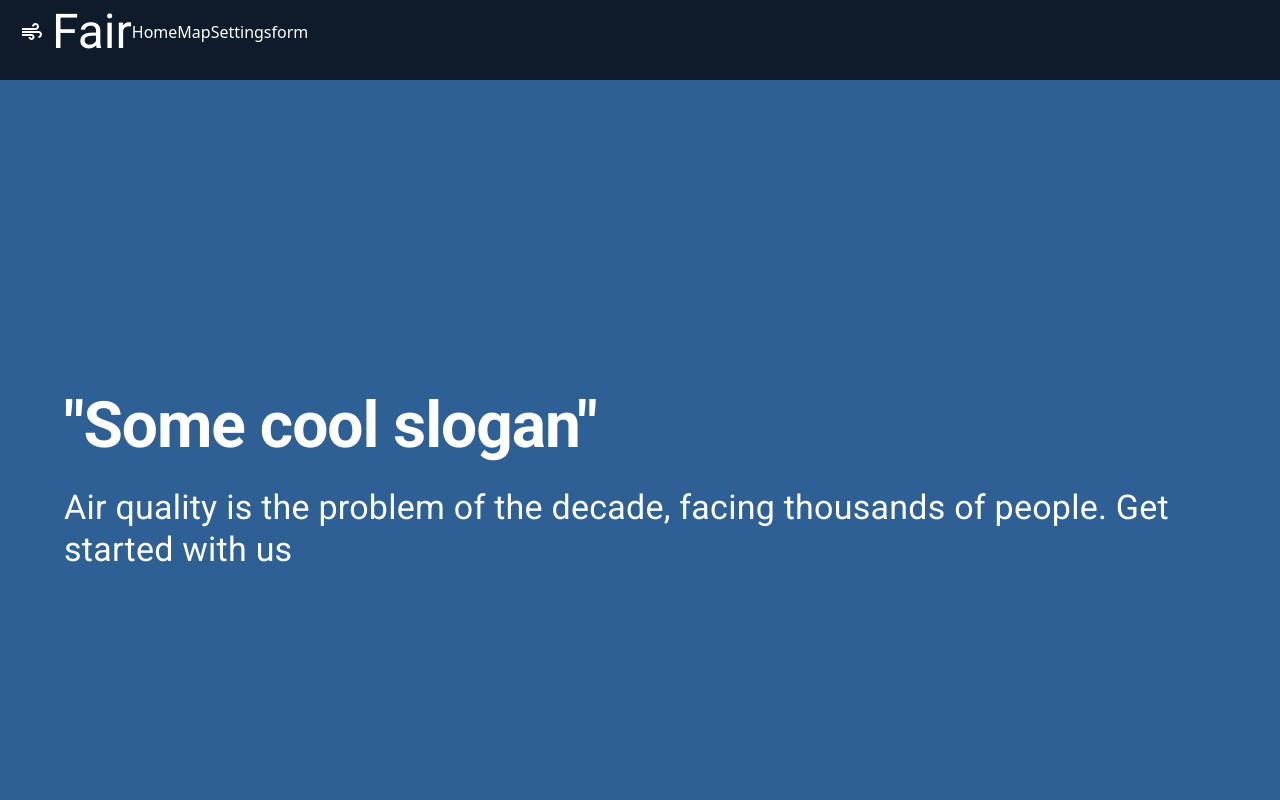
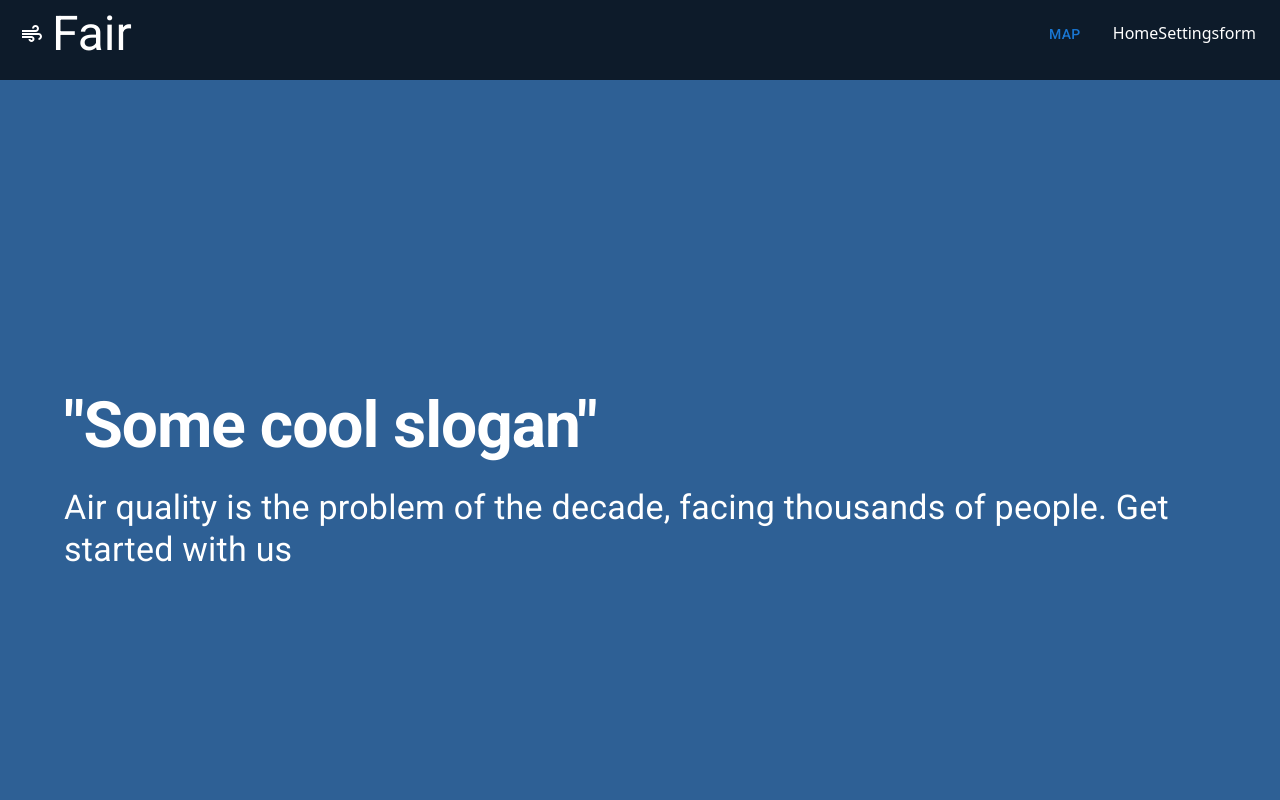
Before and after one commit to Naveen-Jaisankar/COMP47360-Web-Application, a React (Vite) app in the folder FrontEnd/air-quality-app/: page / in a window 1280 px wide. Shown: the top 800 px of the page. Built offline with nearby package versions, Linux system fonts and the light colour scheme; no server answers.

Commit message:
creating custom navbar button

```diff
--- a/FrontEnd/air-quality-app/src/components/navbar.jsx
+++ b/FrontEnd/air-quality-app/src/components/navbar.jsx
@@ -2,6 +2,7 @@ import React from "react";
 import { Link } from "react-router-dom";
 import { AppBar, Toolbar, IconButton, Typography, Box } from "@mui/material";
 import AirIcon from '@mui/icons-material/Air';
+import NavbarButton from "./navbarbutton";
 
 const Navbar = () => {
   return (
@@ -17,15 +18,20 @@ const Navbar = () => {
         <Toolbar sx= {{display: 'flex'}}>
             <IconButton edge="start" color='inherit' aria-label="logo"
             sx=
-            {{ display: 'flex',
+            {{
                 alignItems: 'center',
             }}>
                 <AirIcon/>
             </IconButton>
-            <Typography variant='h3' component='div'>Fair</Typography>
+            <Typography variant='h3' component='div'
+            sx=
+            {{flexGrow: 1,
+               display: {xs:'none',md: 'flex'}
+            }}>Fair</Typography>
             <Box>
+                <NavbarButton to="/map">Map</NavbarButton>
                 <Link to="/">Home</Link>
-                <Link to="/map">Map</Link>
+                {/* <Link to="/map">Map</Link> */}
                 <Link to="/settings">Settings</Link>
                 <Link to="/form">form</Link>
             </Box>
--- /dev/null
+++ b/FrontEnd/air-quality-app/src/components/navbarbutton.jsx
@@ -0,0 +1,22 @@
+import React from 'react';
+import { Button } from '@mui/material';
+import { Link } from 'react-router-dom';
+
+export default function NavbarButton ({to, children, ...props}) {
+    return (
+        <Button component={Link} to={to} sx={{
+            margin: 2,
+            display: "relative",
+            '&:hover': {
+                backgroundColor: "white",
+            },
+
+
+
+
+        }} {...props}>
+            {children}
+        </Button>
+
+    );
+}
```
